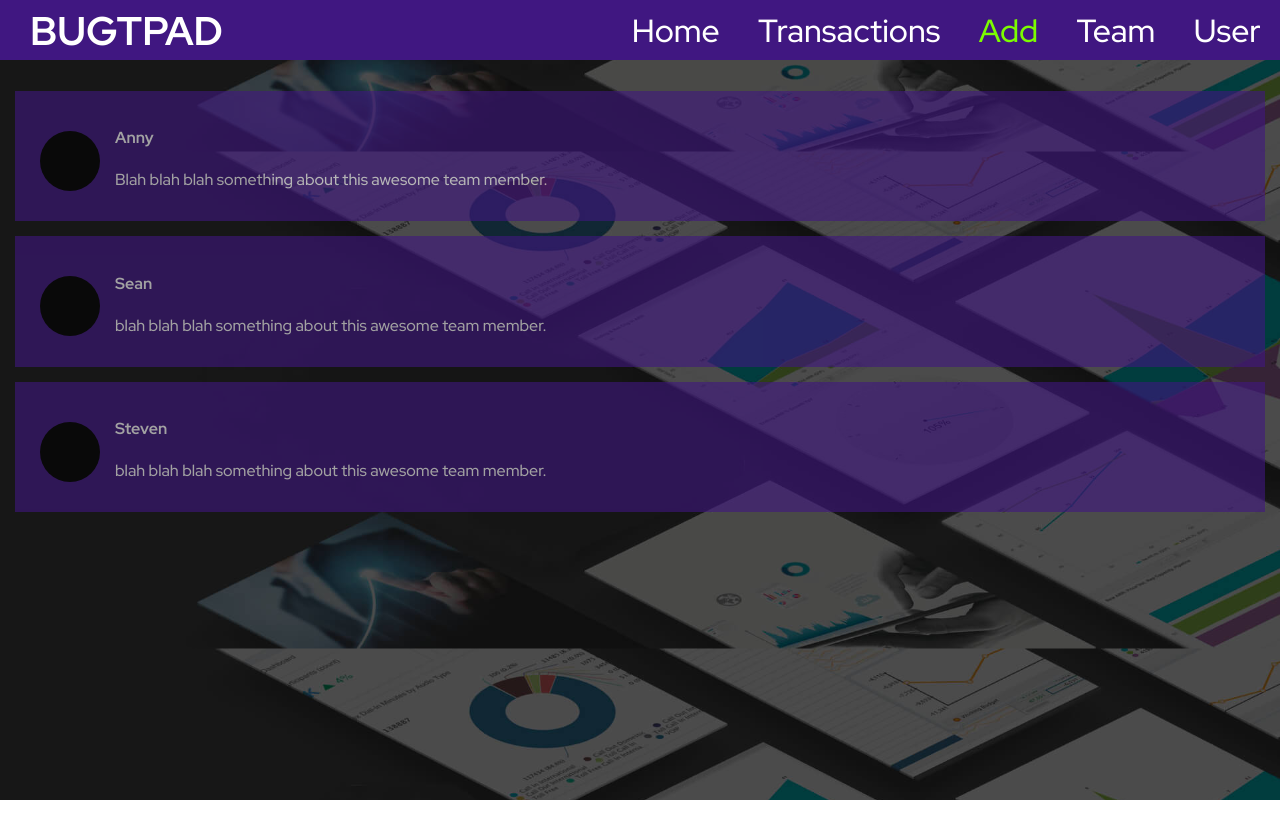
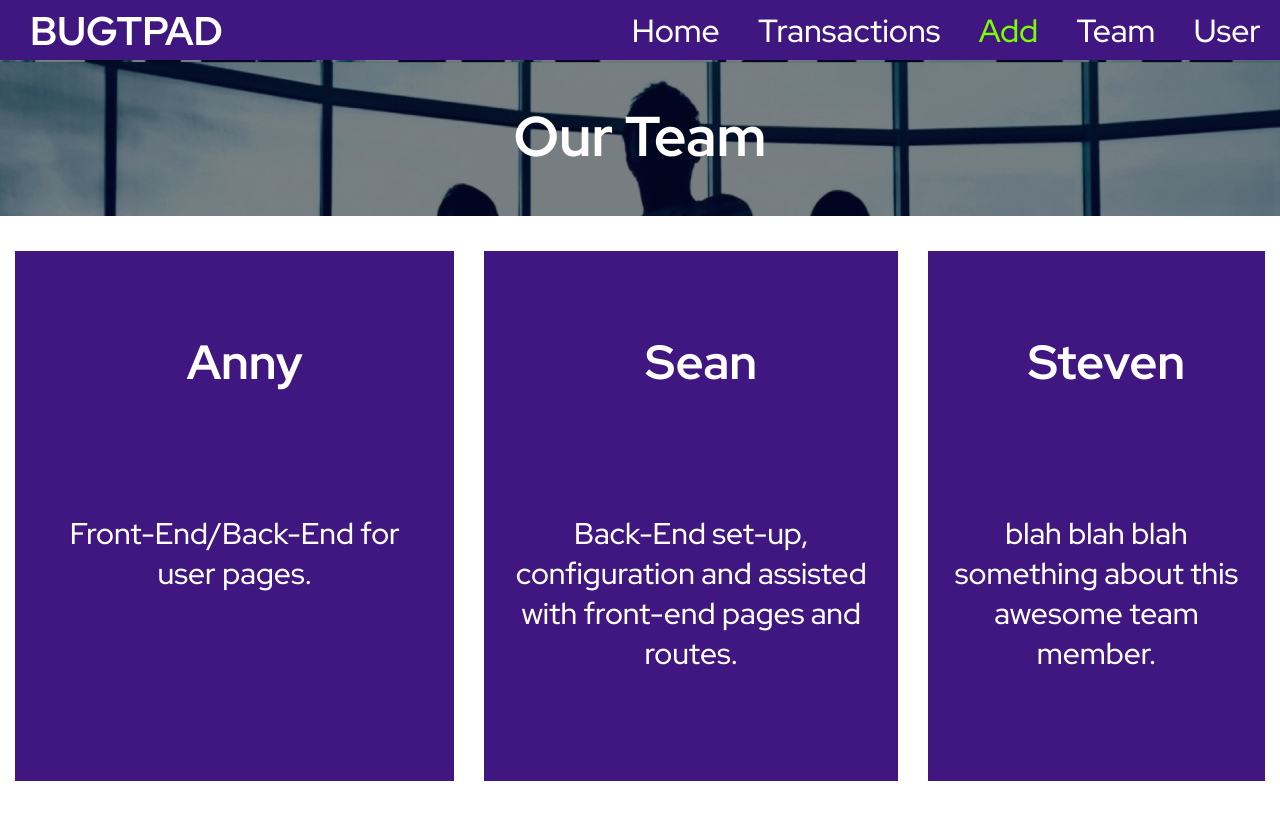
Before and after one commit to dals1791/1207-Project3-Frontend, a React (Create React App) app: page /team in a window 1280 px wide. Shown: the top 838 px of the page. Before the commit the page ends 800 px from the top, so only its background shows below. Built offline with nearby package versions, Linux system fonts and the light colour scheme.

Commit message:
team pages desktop styling complete.

```diff
--- a/src/App.css
+++ b/src/App.css
@@ -148,16 +148,6 @@ font-size: 18px;
   padding: 5px 0 0 15px;
 }
 
-.avatar {
-  background-color: black;
-  border-radius: 50%;
-  display: inline-block;
-  height: 60px;
-  width: 60px;
-  float: left;
-  margin-left: 25px;
-  margin-top: 40px;
-}
 
 .name-header1,
 .name-header2,
@@ -172,9 +162,10 @@ font-size: 18px;
 .paragraph-team2,
 .paragraph-team3 {
   color: white;
-  text-align: left;
-  padding-left: 100px;
-  padding-bottom: 15px;
+  text-align: center;
+  padding: 25px;
+  transition: fadeIn ease 1s;
+
 }
 
 .background-budgtpad {
@@ -216,27 +207,23 @@ font-size: 18px;
   background-color: rgb(64, 23, 129);
   /* width: 100%; */
   margin: 15px;
-  opacity: 0.6;
-  transition: all 0.15s ease-in-out;
+  transition: all 0.20s ease-in-out;
 }
 
 .team-member-card1:hover {
   background-image: url("./Images/cat1.jpg");
-  opacity: 1;
-  transition: all opacity 0.25s ease-in-out;
+  box-shadow: inset 0 0 0 300px rgba(5, 11, 17, 0.521);
 }
 
 .team-member-card2:hover {
   background-image: url("./Images/cat2.jpg");
-  opacity: 1;
-  transition: all opacity 0.25s ease-in-out;
+  box-shadow: inset 0 0 0 300px rgba(5, 11, 17, 0.521);
 }
 
 .team-member-card3:hover {
   background-image: url("./Images/cat3.jpg");
   background-size: contain;
-  opacity: 1;
-  transition: all opacity 0.25s ease-in-out;
+  box-shadow: inset 0 0 0 300px rgba(5, 11, 17, 0.521);
 }
 
 .login-buttons {
@@ -485,6 +472,10 @@ hr{
 .desktop-nav-bar {
   display: none;
 }
+
+.our-team-header {
+  display: none;
+}
 /* ***************************************************
 *  -------- MEDIA QUERIES  ---------
 *************************************************** */
@@ -520,4 +511,84 @@ hr{
     color: white;
   }
 
+  .team-component {
+    background-image: none;
+  }
+
+  .our-team-header {
+    display: flex;
+    justify-content: center;
+    align-items: center;
+    background-color: rgba(248, 247, 216, 0.7);
+    width: 100%;
+    height: 20vh;
+    background-image: url("./Images/team.jpg");
+    background-position: top 860px center;
+    background-size: cover;
+    box-shadow: inset 0 0 0 100px rgba(5, 11, 17, 0.521);
+    z-index: -1;
+    margin-bottom: 20px;
+    margin-top: -35px;
+  }
+
+  .team-header-desktop {
+    font-size: 56px;
+    color: white;
+  }
+
+  .flex-team-member-card {
+    margin: 0;
+    display: flex;
+    height: 70vh;
+    width: 100%;
+  }
+
+  .name-header1, .name-header2, .name-header3 {
+    text-align: center;
+    font-size: 48px;
+    padding-right: 80px;
+  }
+
+  .paragraph-team1, .paragraph-team2, .paragraph-team3 {
+    font-size: 30px;
+  }
+
+  .team-member-card1:hover .paragraph-team1-after {
+    opacity: 1;
+  }
+  .team-member-card1:hover .paragraph-team1 {
+    opacity: 0;
+    display: none;
+  }
+
+  .paragraph-team1-after, .paragraph-team2-after, .paragraph-team3-after {
+    color: white;
+    opacity: 0;
+    text-align: center;
+    padding: 25px;
+    align-items: center;
+    font-size: 36px;
+  }
+
+  .team-member-card2:hover .paragraph-team2 {
+    opacity: 0;
+    display: none;
+  }
+
+  .team-member-card2:hover .paragraph-team2-after {
+    opacity: 1;
+  }
+
+  .team-member-card3:hover .paragraph-team3 {
+    opacity: 0;
+    display: none;
+  }
+
+  .team-member-card3:hover .paragraph-team3-after {
+    opacity: 1;
+  }
+
+
+
+
 }
--- a/src/components/Team.js
+++ b/src/components/Team.js
@@ -6,15 +6,23 @@ const Team = () => {
       <div className="team-header">
       <h1> Our Team </h1>
       </div>
-
+      <div className="our-team-header">
+        <h2 className="team-header-desktop">Our Team</h2>
+      </div>
+      <div className="flex-team-member-card">
       <div className="team-member-card1">
         <div className="avatar"></div>
         <div className="name-header1">
         <h4>Anny</h4>
         </div>
         <div className="paragraph-team1">
-          <p>Blah blah blah something about this awesome team member.</p>
+          <p>Front-End/Back-End for user pages.</p>
           </div>
+          <div className="paragraph-team1-after">
+          <p>Hobbies: Drawing, loves to hike, be out in nature, unfortunately do not have a car so cannot do so that often.
+            .</p>
+          </div>
+
       </div>
       <div className="team-member-card2">
       <div className="avatar"></div>
@@ -22,7 +30,10 @@ const Team = () => {
         <h4>Sean</h4>
       </div>
       <div className="paragraph-team2">
-          <p>blah blah blah something about this awesome team member.</p>
+          <p>Back-End set-up, configuration and assisted with front-end pages and routes.</p>
+          </div>
+          <div className="paragraph-team2-after">
+          <p>Sean is a fellow student from the General Assembly Software Engineering Immersive. He has two cats.</p>
           </div>
       </div>
           <div className="team-member-card3">
@@ -33,6 +44,10 @@ const Team = () => {
         <div className="paragraph-team3">
           <p>blah blah blah something about this awesome team member.</p>
           </div>
+          <div className="paragraph-team3-after">
+          <p>blah blah blah something about this awesome team member.</p>
+          </div>
+          </div>
       </div>
     </div>
   );
```
Also changed, not shown: src/Images/team.jpg (added).
